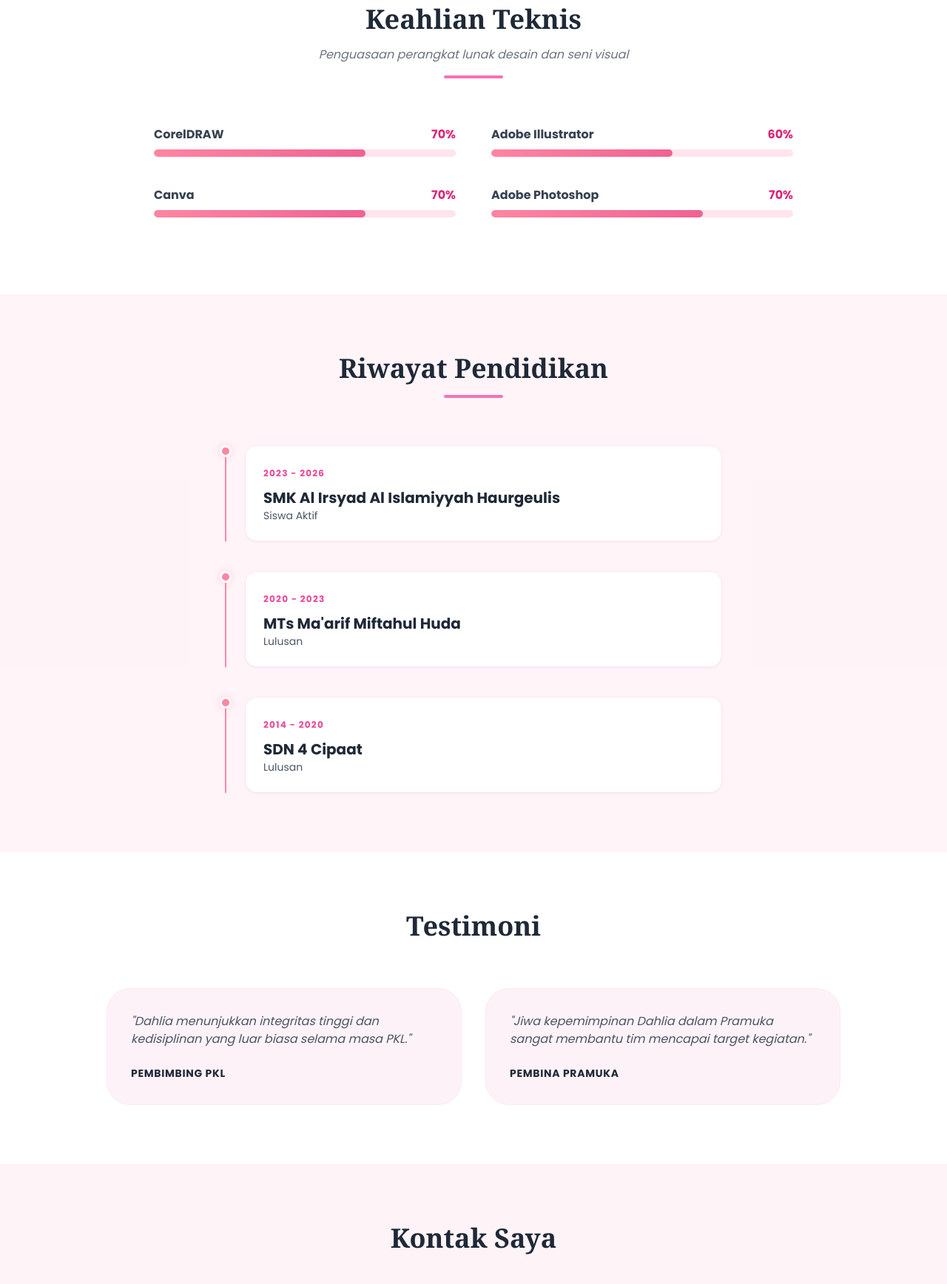
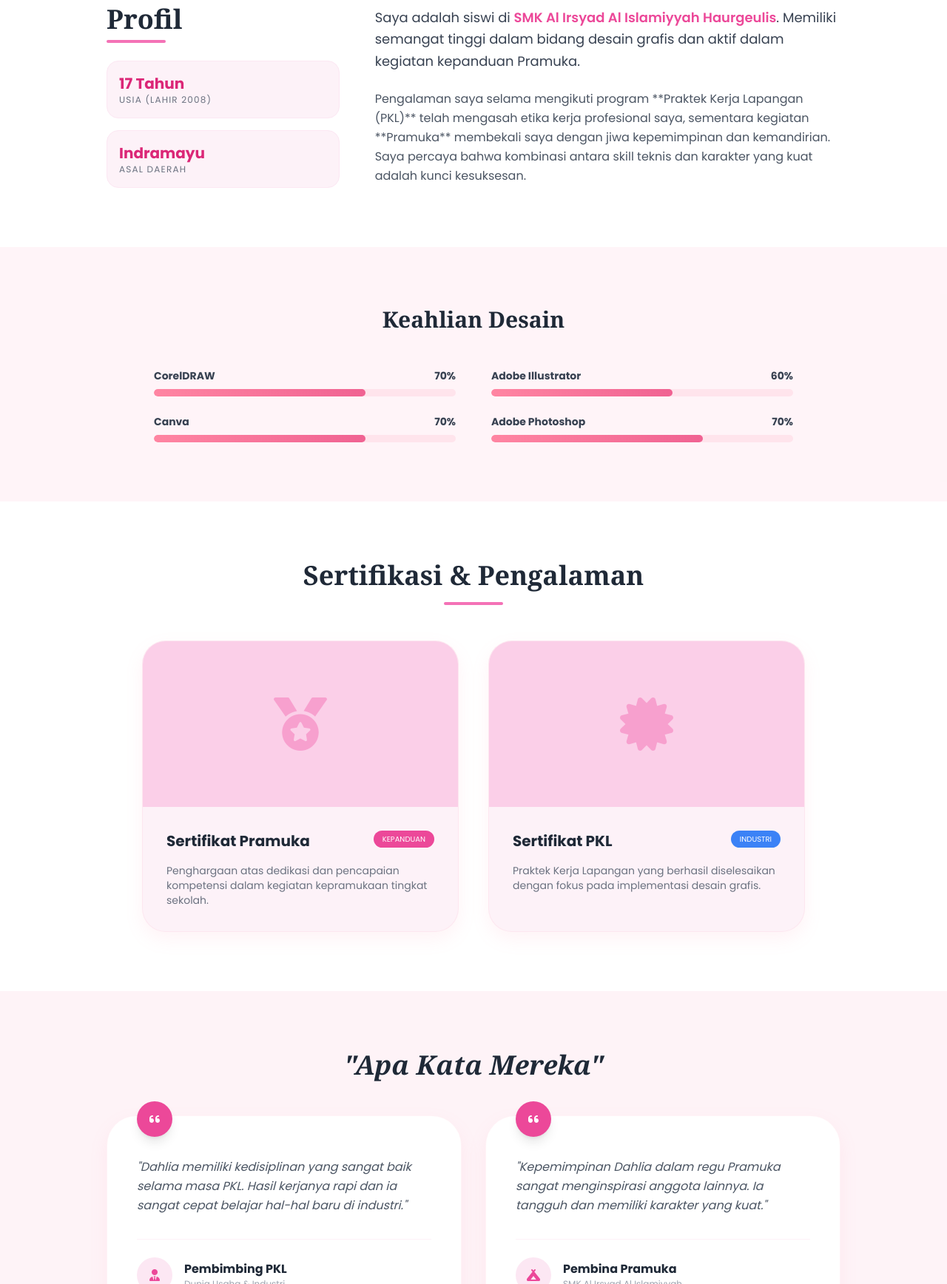
Before and after one commit to nyaliaa26/nyaliaa26.github.io, a plain HTML site: page index.html in a window 1280 px wide. Shown: the part 874-2610 px from the top of the page at 74% size. Drawn offline with nearby package versions, Linux system fonts and the light colour scheme; a web font is replaced by a local one.

Commit message:
Update index.html

```diff
--- a/index.html
+++ b/index.html
@@ -48,8 +48,9 @@
             box-shadow: 0 4px 15px rgba(255, 133, 162, 0.4);
         }
 
-        .skill-bar-container {
-            margin-bottom: 1.5rem;
+        .card-shadow {
+            box-shadow: 0 10px 25px rgba(255, 133, 162, 0.1);
+            border: 1px solid rgba(255, 133, 162, 0.1);
         }
 
         .skill-bar {
@@ -57,14 +58,12 @@
             background-color: #ffe4ec;
             border-radius: 10px;
             overflow: hidden;
-            position: relative;
         }
 
         .skill-progress {
             height: 100%;
             background: linear-gradient(90deg, var(--primary-pink), var(--deep-pink));
             border-radius: 10px;
-            transition: width 1.5s ease-in-out;
         }
 
         .timeline-item {
@@ -84,28 +83,14 @@
             border-radius: 50%;
             background-color: var(--primary-pink);
             border: 3px solid white;
-            box-shadow: 0 0 10px rgba(255, 133, 162, 0.3);
-        }
-
-        .profile-img-container {
-            position: relative;
-            display: inline-block;
-        }
-
-        .profile-img-container::before {
-            content: '';
-            position: absolute;
-            top: 15px;
-            left: 15px;
-            right: -15px;
-            bottom: -15px;
-            border: 3px solid var(--primary-pink);
-            border-radius: 2rem;
-            z-index: -1;
         }
 
         section {
             padding: 80px 20px;
+        }
+
+        .cert-card:hover img {
+            transform: scale(1.05);
         }
     </style>
 </head>
@@ -115,17 +100,17 @@
     <nav class="fixed w-full z-50 pink-glass shadow-sm">
         <div class="max-w-6xl mx-auto px-6 py-4 flex justify-between items-center">
             <h1 class="text-2xl font-serif font-bold text-pink-600 tracking-tighter">Dahlia.</h1>
-            <div class="hidden md:flex space-x-8 font-medium text-xs tracking-widest uppercase">
+            <div class="hidden md:flex space-x-8 font-medium text-xs tracking-widest uppercase text-gray-600">
                 <a href="#home" class="hover:text-pink-500 transition-colors">Beranda</a>
                 <a href="#about" class="hover:text-pink-500 transition-colors">Tentang</a>
-                <a href="#education" class="hover:text-pink-500 transition-colors">Pendidikan</a>
                 <a href="#skills" class="hover:text-pink-500 transition-colors">Keahlian</a>
+                <a href="#certificates" class="hover:text-pink-500 transition-colors">Sertifikat</a>
                 <a href="#testimonials" class="hover:text-pink-500 transition-colors">Testimoni</a>
                 <a href="#contact" class="hover:text-pink-500 transition-colors">Kontak</a>
             </div>
-            <div class="md:hidden text-pink-600">
+            <button class="md:hidden text-pink-600">
                 <i class="fas fa-bars text-xl"></i>
-            </div>
+            </button>
         </div>
     </nav>
 
@@ -133,130 +118,185 @@
     <section id="home" class="min-h-screen flex items-center justify-center hero-gradient pt-20">
         <div class="max-w-6xl mx-auto flex flex-col md:flex-row items-center gap-16 px-4 text-center md:text-left">
             <div class="md:w-1/2 order-2 md:order-1">
-                <h2 class="text-pink-600 font-semibold tracking-widest uppercase mb-4 text-sm">Desainer Grafis Muda</h2>
+                <h2 class="text-pink-600 font-semibold tracking-widest uppercase mb-4 text-sm">Pelajar & Desainer Muda</h2>
                 <h1 class="text-5xl md:text-7xl font-serif font-bold text-gray-800 mb-6 leading-tight">Dahlia.</h1>
-                <p class="text-lg text-gray-700 mb-8 max-w-lg leading-relaxed">
-                    Siswa SMK Al Irsyad Al Islamiyyah Haurgeulis. Menggabungkan kreativitas desain dengan kedisiplinan organisasi.
+                <p class="text-lg text-gray-700 mb-8 max-w-lg leading-relaxed italic">
+                    "Kreativitas tanpa batas, disiplin dalam organisasi."
                 </p>
                 <div class="flex flex-wrap justify-center md:justify-start gap-4">
                     <a href="#contact" class="btn-pink text-white px-10 py-4 rounded-full font-semibold shadow-lg shadow-pink-200">Hubungi Saya</a>
-                    <a href="#skills" class="bg-white text-pink-600 px-10 py-4 rounded-full font-semibold hover:bg-pink-50 transition border border-pink-100 shadow-sm">Lihat Keahlian</a>
+                    <a href="#certificates" class="bg-white text-pink-600 px-10 py-4 rounded-full font-semibold hover:bg-pink-50 transition border border-pink-100 shadow-sm">Lihat Sertifikat</a>
                 </div>
             </div>
             <div class="md:w-1/2 flex justify-center order-1 md:order-2">
-                <div class="profile-img-container">
+                <div class="relative">
+                    <div class="absolute inset-0 bg-pink-400 rounded-[2rem] transform rotate-6 scale-105 opacity-20"></div>
                     <img src="https://simangu.smksalirsyad-hgl.sch.id/apimangu/uploads/siswa/232410060/1770601566_15e4e69c.jpg"
                          alt="Foto Profil Dahlia"
-                         class="rounded-[2rem] shadow-2xl w-72 h-96 object-cover border-4 border-white"
+                         class="relative z-10 rounded-[2rem] shadow-2xl w-64 h-80 md:w-72 md:h-96 object-cover border-4 border-white"
                          onerror="this.src='https://via.placeholder.com/300x400?text=Dahlia+Indramayu'">
                 </div>
             </div>
         </div>
     </section>
 
-    <!-- Keahlian (Skills) -->
-    <section id="skills" class="bg-white">
+    <!-- Tentang Saya -->
+    <section id="about" class="bg-white">
+        <div class="max-w-5xl mx-auto px-4">
+            <div class="flex flex-col md:flex-row items-center gap-12">
+                <div class="md:w-1/3 text-center md:text-left">
+                    <h2 class="text-4xl font-serif font-bold text-gray-800 mb-2">Profil</h2>
+                    <div class="w-20 h-1 bg-pink-400 mx-auto md:mx-0 rounded-full mb-6"></div>
+                    <div class="space-y-4">
+                         <div class="p-4 bg-pink-50 rounded-2xl border border-pink-100">
+                             <p class="text-pink-600 font-bold text-xl">17 Tahun</p>
+                             <p class="text-gray-500 text-xs uppercase tracking-widest">Usia (Lahir 2008)</p>
+                         </div>
+                         <div class="p-4 bg-pink-50 rounded-2xl border border-pink-100">
+                             <p class="text-pink-600 font-bold text-xl">Indramayu</p>
+                             <p class="text-gray-500 text-xs uppercase tracking-widest">Asal Daerah</p>
+                         </div>
+                    </div>
+                </div>
+                <div class="md:w-2/3">
+                    <p class="text-gray-700 leading-relaxed text-lg mb-6">
+                        Saya adalah siswi di <span class="text-pink-500 font-semibold">SMK Al Irsyad Al Islamiyyah Haurgeulis</span>. Memiliki semangat tinggi dalam bidang desain grafis dan aktif dalam kegiatan kepanduan Pramuka.
+                    </p>
+                    <p class="text-gray-600 leading-relaxed">
+                        Pengalaman saya selama mengikuti program **Praktek Kerja Lapangan (PKL)** telah mengasah etika kerja profesional saya, sementara kegiatan **Pramuka** membekali saya dengan jiwa kepemimpinan dan kemandirian. Saya percaya bahwa kombinasi antara skill teknis dan karakter yang kuat adalah kunci kesuksesan.
+                    </p>
+                </div>
+            </div>
+        </div>
+    </section>
+
+    <!-- Keahlian -->
+    <section id="skills" class="bg-pink-50/30">
         <div class="max-w-4xl mx-auto px-4">
-            <div class="text-center mb-16">
-                <h2 class="text-4xl font-serif font-bold text-gray-800 mb-4">Keahlian Teknis</h2>
-                <p class="text-gray-500 italic">Penguasaan perangkat lunak desain dan seni visual</p>
-                <div class="w-20 h-1 bg-pink-400 mx-auto mt-4 rounded-full"></div>
+            <h2 class="text-3xl font-serif font-bold text-gray-800 mb-12 text-center">Keahlian Desain</h2>
+            <div class="grid grid-cols-1 md:grid-cols-2 gap-x-12 gap-y-6">
+                <div>
+                    <div class="flex justify-between mb-2 font-bold text-sm text-gray-700"><span>CorelDRAW</span><span>70%</span></div>
+                    <div class="skill-bar"><div class="skill-progress" style="width: 70%"></div></div>
+                </div>
+                <div>
+                    <div class="flex justify-between mb-2 font-bold text-sm text-gray-700"><span>Adobe Illustrator</span><span>60%</span></div>
+                    <div class="skill-bar"><div class="skill-progress" style="width: 60%"></div></div>
+                </div>
+                <div>
+                    <div class="flex justify-between mb-2 font-bold text-sm text-gray-700"><span>Canva</span><span>70%</span></div>
+                    <div class="skill-bar"><div class="skill-progress" style="width: 70%"></div></div>
+                </div>
+                <div>
+                    <div class="flex justify-between mb-2 font-bold text-sm text-gray-700"><span>Adobe Photoshop</span><span>70%</span></div>
+                    <div class="skill-bar"><div class="skill-progress" style="width: 70%"></div></div>
+                </div>
             </div>
+        </div>
+    </section>
 
-            <div class="grid grid-cols-1 md:grid-cols-2 gap-x-12 gap-y-4 max-w-4xl mx-auto">
-                <!-- CorelDRAW -->
-                <div class="skill-bar-container">
-                    <div class="flex justify-between mb-2">
-                        <span class="font-bold text-gray-700">CorelDRAW</span>
-                        <span class="text-pink-600 font-bold">70%</span>
+    <!-- Sertifikat (Pramuka & PKL) -->
+    <section id="certificates" class="bg-white">
+        <div class="max-w-6xl mx-auto px-4 text-center">
+            <h2 class="text-4xl font-serif font-bold text-gray-800 mb-4">Sertifikasi & Pengalaman</h2>
+            <div class="w-20 h-1 bg-pink-400 mx-auto rounded-full mb-12"></div>
+
+            <div class="grid grid-cols-1 md:grid-cols-2 gap-10 max-w-4xl mx-auto text-left">
+                <!-- Sertifikat Pramuka -->
+                <div class="cert-card group bg-pink-50 rounded-[2rem] overflow-hidden card-shadow">
+                    <div class="h-56 bg-pink-200 overflow-hidden relative flex items-center justify-center">
+                        <i class="fas fa-medal text-pink-400 text-7xl opacity-50"></i>
+                        <span class="absolute inset-0 flex items-center justify-center text-pink-600 font-bold opacity-0 group-hover:opacity-100 transition-opacity bg-pink-100/80">Lihat Detail</span>
                     </div>
-                    <div class="skill-bar">
-                        <div class="skill-progress" style="width: 70%"></div>
+                    <div class="p-8">
+                        <div class="flex justify-between items-start mb-4">
+                            <h3 class="text-xl font-bold text-gray-800">Sertifikat Pramuka</h3>
+                            <span class="bg-pink-500 text-white text-[10px] px-3 py-1 rounded-full uppercase">Kepanduan</span>
+                        </div>
+                        <p class="text-gray-500 text-sm">Penghargaan atas dedikasi dan pencapaian kompetensi dalam kegiatan kepramukaan tingkat sekolah.</p>
                     </div>
                 </div>
 
-                <!-- Adobe Illustrator -->
-                <div class="skill-bar-container">
-                    <div class="flex justify-between mb-2">
-                        <span class="font-bold text-gray-700">Adobe Illustrator</span>
-                        <span class="text-pink-600 font-bold">60%</span>
+                <!-- Sertifikat PKL -->
+                <div class="cert-card group bg-pink-50 rounded-[2rem] overflow-hidden card-shadow">
+                    <div class="h-56 bg-pink-200 overflow-hidden relative flex items-center justify-center">
+                        <i class="fas fa-certificate text-pink-400 text-7xl opacity-50"></i>
+                        <span class="absolute inset-0 flex items-center justify-center text-pink-600 font-bold opacity-0 group-hover:opacity-100 transition-opacity bg-pink-100/80">Lihat Detail</span>
                     </div>
-                    <div class="skill-bar">
-                        <div class="skill-progress" style="width: 60%"></div>
-                    </div>
-                </div>
-
-                <!-- Canva -->
-                <div class="skill-bar-container">
-                    <div class="flex justify-between mb-2">
-                        <span class="font-bold text-gray-700">Canva</span>
-                        <span class="text-pink-600 font-bold">70%</span>
-                    </div>
-                    <div class="skill-bar">
-                        <div class="skill-progress" style="width: 70%"></div>
-                    </div>
-                </div>
-
-                <!-- Adobe Photoshop -->
-                <div class="skill-bar-container">
-                    <div class="flex justify-between mb-2">
-                        <span class="font-bold text-gray-700">Adobe Photoshop</span>
-                        <span class="text-pink-600 font-bold">70%</span>
-                    </div>
-                    <div class="skill-bar">
-                        <div class="skill-progress" style="width: 70%"></div>
+                    <div class="p-8">
+                        <div class="flex justify-between items-start mb-4">
+                            <h3 class="text-xl font-bold text-gray-800">Sertifikat PKL</h3>
+                            <span class="bg-blue-500 text-white text-[10px] px-3 py-1 rounded-full uppercase">Industri</span>
+                        </div>
+                        <p class="text-gray-500 text-sm">Praktek Kerja Lapangan yang berhasil diselesaikan dengan fokus pada implementasi desain grafis.</p>
                     </div>
                 </div>
             </div>
         </div>
     </section>
 
-    <!-- Pendidikan (Riwayat Sekolah) -->
-    <section id="education" class="bg-pink-50/30">
-        <div class="max-w-4xl mx-auto px-4">
-            <div class="text-center mb-16">
-                <h2 class="text-4xl font-serif font-bold text-gray-800 mb-4">Riwayat Pendidikan</h2>
-                <div class="w-20 h-1 bg-pink-400 mx-auto mt-4 rounded-full"></div>
-            </div>
-
-            <div class="relative max-w-2xl mx-auto">
-                <div class="timeline-item">
-                    <div class="bg-white p-6 rounded-2xl border border-pink-100 shadow-sm">
-                        <span class="text-xs font-bold text-pink-500 uppercase tracking-widest">2023 - 2026</span>
-                        <h3 class="text-xl font-bold text-gray-800 mt-2">SMK Al Irsyad Al Islamiyyah Haurgeulis</h3>
-                        <p class="text-gray-600 text-sm">Siswa Aktif</p>
+    <!-- Testimonial Section -->
+    <section id="testimonials" class="bg-pink-50/50">
+        <div class="max-w-5xl mx-auto px-4">
+            <h2 class="text-4xl font-serif font-bold text-gray-800 mb-12 text-center italic">"Apa Kata Mereka"</h2>
+            <div class="grid grid-cols-1 md:grid-cols-2 gap-8">
+                <!-- Testimoni 1 -->
+                <div class="bg-white p-10 rounded-[2.5rem] card-shadow relative">
+                    <div class="absolute -top-5 left-10 w-12 h-12 bg-pink-500 rounded-full flex items-center justify-center text-white shadow-lg">
+                        <i class="fas fa-quote-left"></i>
+                    </div>
+                    <p class="text-gray-600 italic leading-relaxed mb-8 pt-4">
+                        "Dahlia memiliki kedisiplinan yang sangat baik selama masa PKL. Hasil kerjanya rapi dan ia sangat cepat belajar hal-hal baru di industri."
+                    </p>
+                    <div class="flex items-center gap-4 border-t border-pink-50 pt-6">
+                        <div class="w-12 h-12 bg-pink-100 rounded-full flex items-center justify-center text-pink-500">
+                            <i class="fas fa-user-tie"></i>
+                        </div>
+                        <div>
+                            <h4 class="font-bold text-gray-800">Pembimbing PKL</h4>
+                            <p class="text-gray-400 text-xs">Dunia Usaha & Industri</p>
+                        </div>
                     </div>
                 </div>
-                <div class="timeline-item">
-                    <div class="bg-white p-6 rounded-2xl border border-pink-100 shadow-sm">
-                        <span class="text-xs font-bold text-pink-500 uppercase tracking-widest">2020 - 2023</span>
-                        <h3 class="text-xl font-bold text-gray-800 mt-2">MTs Ma'arif Miftahul Huda</h3>
-                        <p class="text-gray-600 text-sm">Lulusan</p>
+
+                <!-- Testimoni 2 -->
+                <div class="bg-white p-10 rounded-[2.5rem] card-shadow relative">
+                    <div class="absolute -top-5 left-10 w-12 h-12 bg-pink-500 rounded-full flex items-center justify-center text-white shadow-lg">
+                        <i class="fas fa-quote-left"></i>
                     </div>
-                </div>
-                <div class="timeline-item mb-0">
-                    <div class="bg-white p-6 rounded-2xl border border-pink-100 shadow-sm">
-                        <span class="text-xs font-bold text-pink-500 uppercase tracking-widest">2014 - 2020</span>
-                        <h3 class="text-xl font-bold text-gray-800 mt-2">SDN 4 Cipaat</h3>
-                        <p class="text-gray-600 text-sm">Lulusan</p>
+                    <p class="text-gray-600 italic leading-relaxed mb-8 pt-4">
+                        "Kepemimpinan Dahlia dalam regu Pramuka sangat menginspirasi anggota lainnya. Ia tangguh dan memiliki karakter yang kuat."
+                    </p>
+                    <div class="flex items-center gap-4 border-t border-pink-50 pt-6">
+                        <div class="w-12 h-12 bg-pink-100 rounded-full flex items-center justify-center text-pink-500">
+                            <i class="fas fa-campground"></i>
+                        </div>
+                        <div>
+                            <h4 class="font-bold text-gray-800">Pembina Pramuka</h4>
+                            <p class="text-gray-400 text-xs">SMK Al Irsyad Al Islamiyyah</p>
+                        </div>
                     </div>
                 </div>
             </div>
         </div>
     </section>
 
-    <!-- Testimonials Section -->
-    <section id="testimonials" class="bg-white">
-        <div class="max-w-5xl mx-auto px-4 text-center">
-            <h2 class="text-4xl font-serif font-bold text-gray-800 mb-16">Testimoni</h2>
-            <div class="grid grid-cols-1 md:grid-cols-2 gap-8">
-                <div class="bg-pink-50 p-8 rounded-[2rem] text-left border border-pink-100">
-                    <p class="text-gray-600 italic mb-6">"Dahlia menunjukkan integritas tinggi dan kedisiplinan yang luar biasa selama masa PKL."</p>
-                    <h4 class="font-bold text-gray-800 text-sm uppercase tracking-wider">Pembimbing PKL</h4>
+    <!-- Pendidikan -->
+    <section id="education" class="bg-white">
+        <div class="max-w-4xl mx-auto px-4 text-center">
+            <h2 class="text-3xl font-serif font-bold text-gray-800 mb-12">Perjalanan Akademik</h2>
+            <div class="relative max-w-2xl mx-auto text-left">
+                <div class="timeline-item">
+                    <span class="text-xs font-bold text-pink-500 uppercase tracking-widest">2023 - 2026</span>
+                    <h3 class="text-xl font-bold text-gray-800 mt-1">SMK Al Irsyad Al Islamiyyah Haurgeulis</h3>
                 </div>
-                <div class="bg-pink-50 p-8 rounded-[2rem] text-left border border-pink-100">
-                    <p class="text-gray-600 italic mb-6">"Jiwa kepemimpinan Dahlia dalam Pramuka sangat membantu tim mencapai target kegiatan."</p>
-                    <h4 class="font-bold text-gray-800 text-sm uppercase tracking-wider">Pembina Pramuka</h4>
+                <div class="timeline-item">
+                    <span class="text-xs font-bold text-pink-500 uppercase tracking-widest">2020 - 2023</span>
+                    <h3 class="text-xl font-bold text-gray-800 mt-1">MTs Ma'arif Miftahul Huda</h3>
+                </div>
+                <div class="timeline-item mb-0">
+                    <span class="text-xs font-bold text-pink-500 uppercase tracking-widest">2014 - 2020</span>
+                    <h3 class="text-xl font-bold text-gray-800 mt-1">SDN 4 Cipaat</h3>
                 </div>
             </div>
         </div>
@@ -265,26 +305,29 @@
     <!-- Kontak -->
     <section id="contact" class="bg-pink-50/50">
         <div class="max-w-4xl mx-auto px-4 text-center">
-            <h2 class="text-4xl font-serif font-bold text-gray-800 mb-12">Kontak Saya</h2>
-            <div class="grid grid-cols-1 md:grid-cols-3 gap-6 mb-12">
-                <a href="mailto:dahlialiaa140@gmail.com" class="p-6 bg-white rounded-2xl border border-pink-100 hover:scale-105 transition-transform shadow-sm">
-                    <i class="fas fa-envelope text-pink-500 text-3xl mb-3"></i>
-                    <p class="font-bold text-sm">dahlialiaa140@gmail.com</p>
+            <h2 class="text-4xl font-serif font-bold text-gray-800 mb-12">Mari Berkolaborasi</h2>
+            <div class="grid grid-cols-1 md:grid-cols-3 gap-6">
+                <a href="mailto:dahlialiaa140@gmail.com" class="p-8 bg-white rounded-3xl border border-pink-100 hover:scale-105 transition-transform card-shadow">
+                    <i class="fas fa-envelope text-pink-500 text-4xl mb-4"></i>
+                    <p class="font-bold text-gray-800">Email</p>
+                    <p class="text-gray-400 text-xs mt-1 truncate">dahlialiaa140@gmail.com</p>
                 </a>
-                <a href="https://www.instagram.com/th3vyll.vvai" target="_blank" class="p-6 bg-white rounded-2xl border border-pink-100 hover:scale-105 transition-transform shadow-sm">
-                    <i class="fab fa-instagram text-pink-500 text-3xl mb-3"></i>
-                    <p class="font-bold text-sm">@th3vyll.vvai</p>
+                <a href="https://www.instagram.com/th3vyll.vvai" target="_blank" class="p-8 bg-white rounded-3xl border border-pink-100 hover:scale-105 transition-transform card-shadow">
+                    <i class="fab fa-instagram text-pink-500 text-4xl mb-4"></i>
+                    <p class="font-bold text-gray-800">Instagram</p>
+                    <p class="text-gray-400 text-xs mt-1">@th3vyll.vvai</p>
                 </a>
-                <a href="https://wa.me/628782755039" target="_blank" class="p-6 bg-white rounded-2xl border border-pink-100 hover:scale-105 transition-transform shadow-sm">
-                    <i class="fab fa-whatsapp text-pink-500 text-3xl mb-3"></i>
-                    <p class="font-bold text-sm">0878-2755-039</p>
+                <a href="https://wa.me/628782755039" target="_blank" class="p-8 bg-white rounded-3xl border border-pink-100 hover:scale-105 transition-transform card-shadow">
+                    <i class="fab fa-whatsapp text-pink-500 text-4xl mb-4"></i>
+                    <p class="font-bold text-gray-800">WhatsApp</p>
+                    <p class="text-gray-400 text-xs mt-1">0878-2755-039</p>
                 </a>
             </div>
         </div>
     </section>
 
-    <footer class="py-10 bg-white text-center border-t border-pink-100">
-        <p class="text-gray-400 text-xs tracking-widest uppercase">&copy; 2026 Dahlia — Kreator Muda Indramayu</p>
+    <footer class="py-12 bg-white text-center border-t border-pink-100">
+        <p class="text-gray-400 text-xs tracking-widest uppercase">&copy; 2026 Dahlia — Kreator & Pelajar Inspiratif</p>
     </footer>
 
     <script>
```
